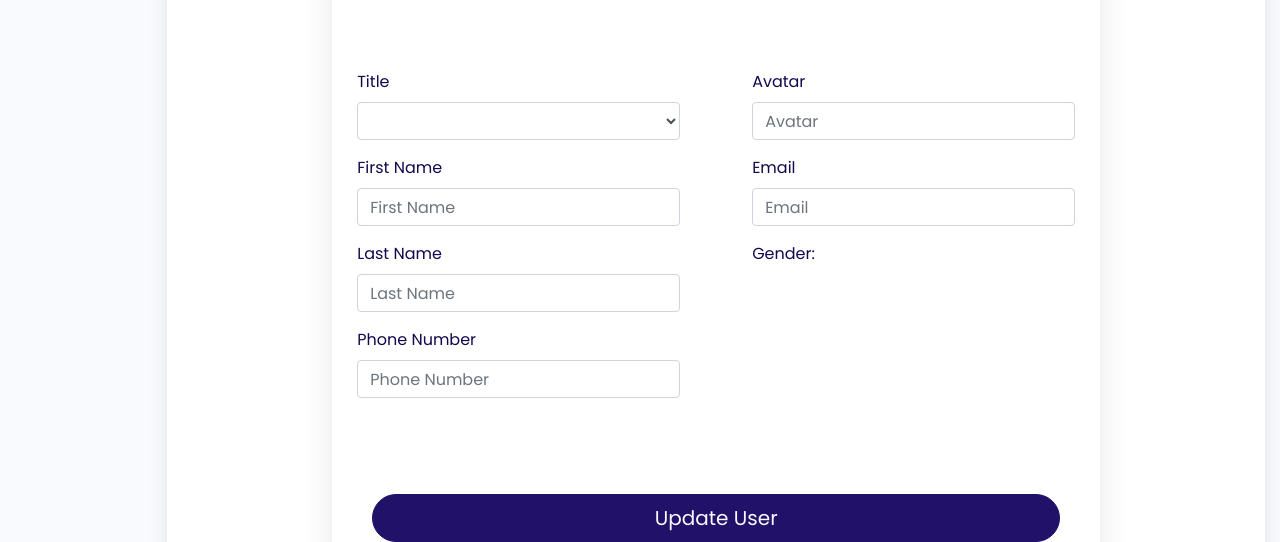
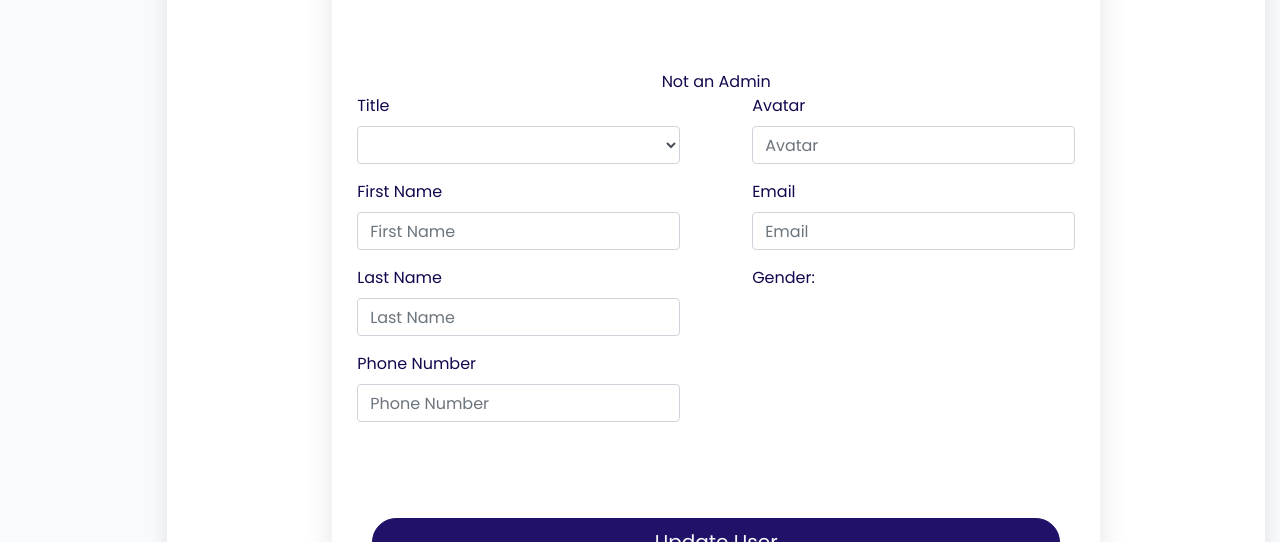
Before and after one commit to leviduncan/user-profile-frontend, a React (Create React App) app: page /edit-user/1 in a window 1280 px wide. Shown: the part 410-952 px from the top of the page. Built offline with nearby package versions, Linux system fonts and the light colour scheme; no server answers.

Commit message:
Css update

```diff
--- a/src/App.css
+++ b/src/App.css
@@ -250,6 +250,10 @@ body {
   width: 100%;
 }
 
+.ShowUsers .email {
+  font-size: 14px;
+  color: var(--light-purple)
+}
 
 .CreateUser .title,
 .UpdateUserInfo .title,
--- a/src/components/UpdateUserInfo.jsx
+++ b/src/components/UpdateUserInfo.jsx
@@ -68,6 +68,7 @@ const UpdateUserInfo = () => {
             </div>
             <div className="user-card-body">
               <form noValidate onSubmit={handleSubmit}>
+                {/* Check Admin Status */}
                 {user.admin ? <div className="form-group checkbox-layout">
                   <div>Admin:</div>
                   <input
@@ -78,7 +79,7 @@ const UpdateUserInfo = () => {
                     checked={user.admin === 'true' && 'checked' }
                     onChange={handleChange}
                   />
-                </div> : ""}
+                </div> : "Not an Admin"}
                 <div className="row leftRight">
                   <div className="lcol">
                     <div className='form-group'>
--- a/src/components/UserCard.jsx
+++ b/src/components/UserCard.jsx
@@ -27,7 +27,7 @@ const UserCard = (props) => {
         </div>
         <div className="contact">
           <div className="number">{user.number}</div>
-          <div className="email"><Link to={user.email}>{user.email}</Link></div>
+          <div className="email">{user.email}</div>
         </div>
         </div>
       </div>
```
